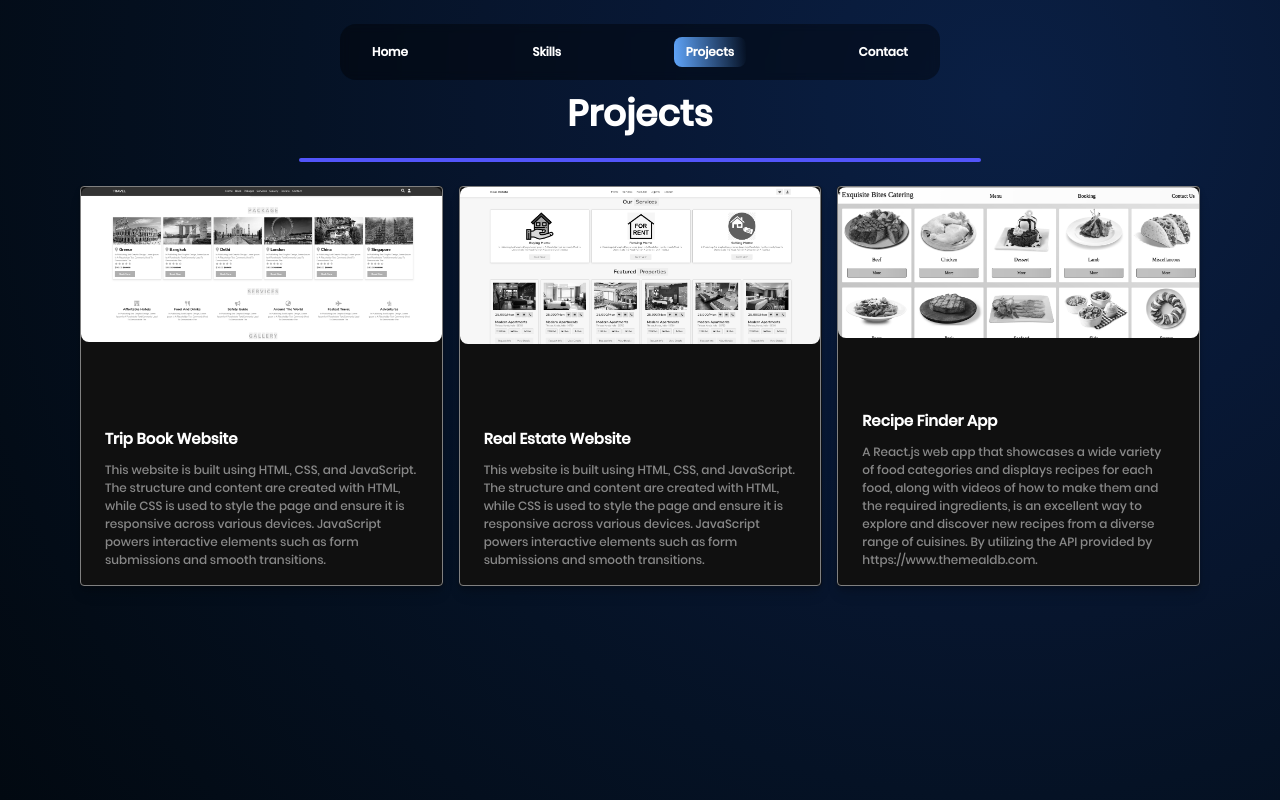
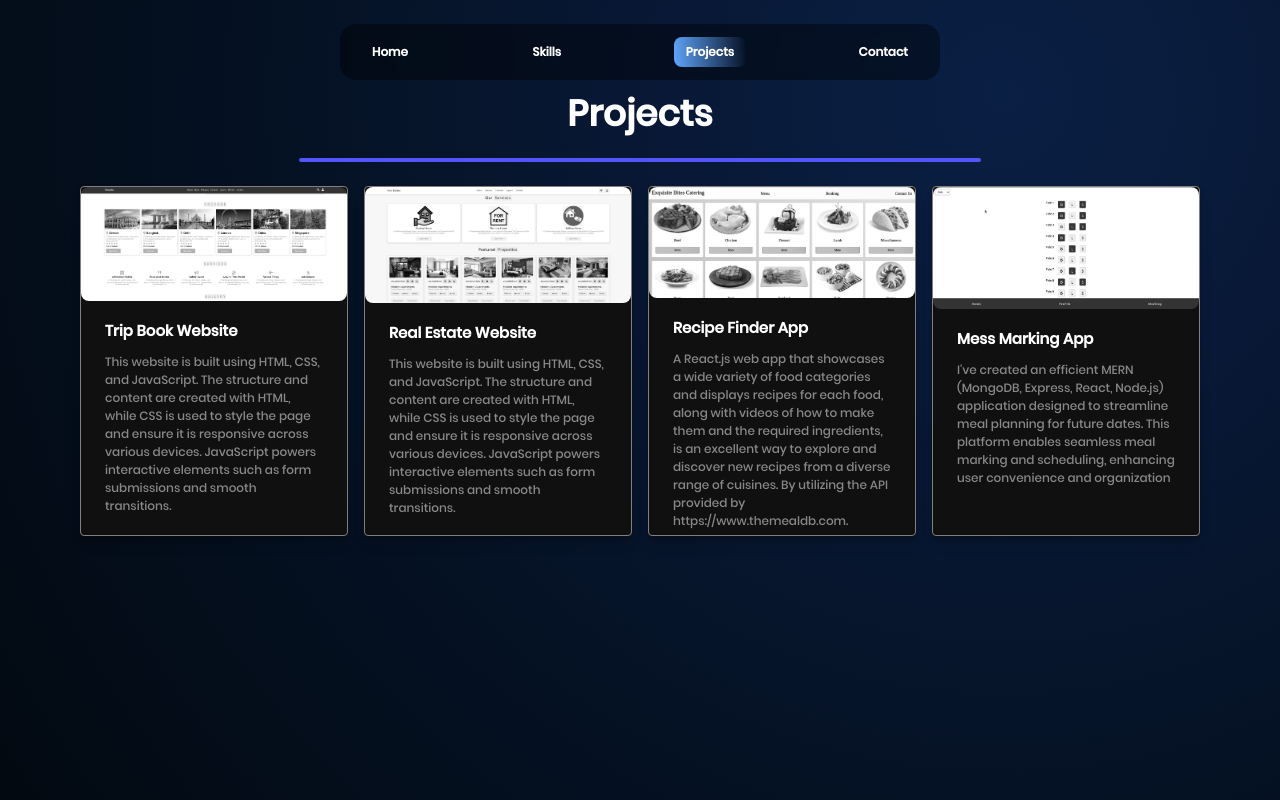
Before and after one commit to ajmal-m/portfolio-website, a React (Create React App) app: page /projects in a window 1280 px wide. Built offline with nearby package versions, Linux system fonts and the light colour scheme.

Commit message:
One project update

```diff
--- a/src/components/AnimatedCard.js
+++ b/src/components/AnimatedCard.js
@@ -18,7 +18,7 @@ const AnimatedCard = ({ children, delay = 0, className = "", ...props }) => {
       whileInView="visible"
       viewport={{ once: true, amount: 0.2 }} // Trigger only once when 20% of the card is visible
       variants={cardVariants}
-      className={`min-w-[250px] h-[400px]
+      className={`min-w-[250px] h-[350px]
                 hover:bg-transparent flex-1
                 grayscale drop-shadow-md bg-[#101010] rounded
                 hover:grayscale-0
--- a/src/components/ProjectCard.js
+++ b/src/components/ProjectCard.js
@@ -5,7 +5,7 @@ const ProjectCard = ({ project })  => {
     return (
         <div
             className="
-                min-w-[250px] h-[400px] transition-all
+                min-w-[250px] h-[350px] transition-all
                 duration-300 hover:bg-transparent flex-1
                 grayscale drop-shadow-md bg-[#101010] rounded
                 flex flex-col hover:grayscale-0
@@ -15,7 +15,7 @@ const ProjectCard = ({ project })  => {
             "
         >
             {/* Project Image */}
-            <div className="flex-1">
+            <div className="">
                 <img src={project?.image?.url} alt={project?.image?.alt} srcset="" className="w-full max-h-[258px] rounded-lg object-cover" />
             </div>
             {/* Project Image */}
--- a/src/components/Projects.js
+++ b/src/components/Projects.js
@@ -55,6 +55,22 @@ const Projects = ()  => {
                 github:'https://github.com/ajmal-m/food-app.github.io',
                 view:'https://react-food-recipes-app.web.app/menu'
             }
+        },
+
+        {
+            name:"Mess Marking App",
+            detail:`
+                I've created an efficient MERN (MongoDB, Express, React, Node.js) application designed
+                to streamline meal planning for future dates. This platform enables seamless meal marking
+                and scheduling, enhancing user convenience and organization`,
+            image:{
+                url:'/images/projects/mess.png',
+                alt:'Mess-app'
+            },
+            link:{
+                github:'https://github.com/ajmal-m/mess_marking',
+                view:'https://mess-marking-client.vercel.app/login'
+            }
         }
     ])
     return (
```
Also changed, not shown: public/images/projects/mess.png (added).
